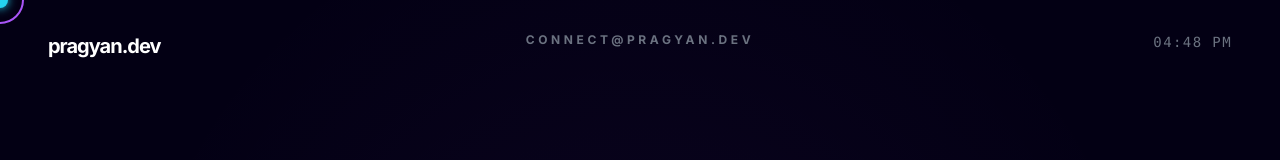
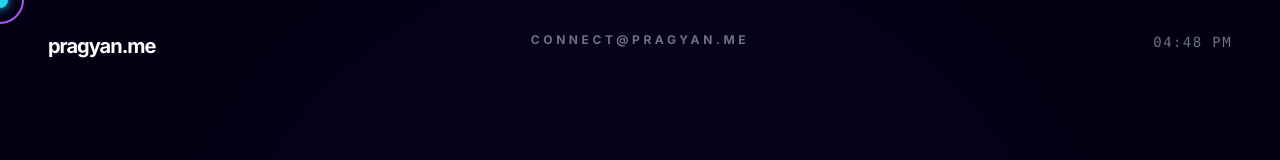
Before and after one commit to Techside-Pragyan/Techside-Portfolio, a React (Vite) app: page / in a window 1280 px wide. Shown: the top 160 px of the page. Built offline with nearby package versions, Linux system fonts and the light colour scheme.

Commit message:
feat: implement Hero section with Spline 3D viewer and animated navigation components

```diff
--- a/src/sections/Hero.jsx
+++ b/src/sections/Hero.jsx
@@ -28,7 +28,7 @@ const Hero = () => {
 
       {/* Navigation Metadata (Top) */}
       <div className="absolute top-8 left-8 lg:left-12 font-bold text-white tracking-tighter text-xl z-20">
-        pragyan.dev
+        pragyan.me
       </div>
 
       <div className="absolute top-8 right-8 lg:right-12 font-mono text-gray-500 text-sm tracking-widest z-20">
@@ -36,7 +36,7 @@ const Hero = () => {
       </div>
 
       <div className="absolute top-8 left-1/2 -translate-x-1/2 hidden md:block text-gray-500 text-xs font-bold tracking-[0.3em] uppercase z-20">
-        connect@pragyan.dev
+        connect@pragyan.me
       </div>
 
       {/* Social Sidebar (Left) */}
```
